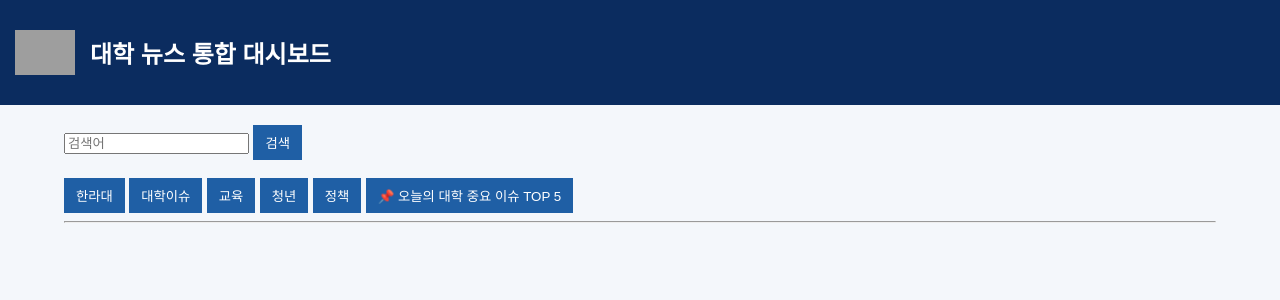
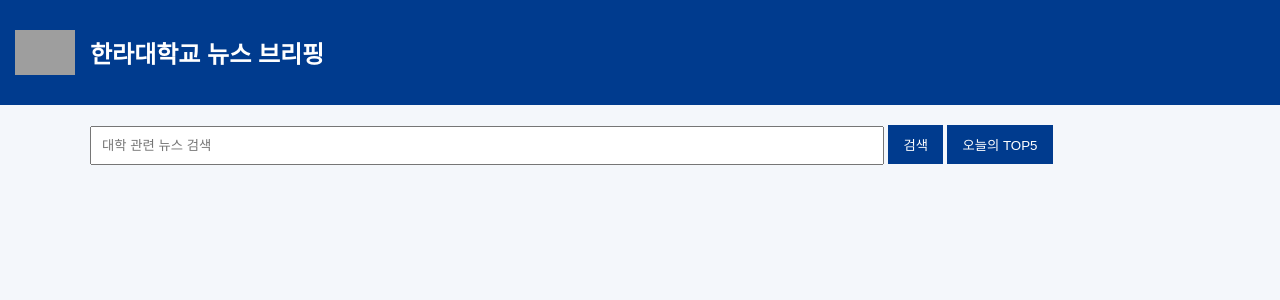
Before and after one commit to wnswns350212-cmyk/-, a Flask app: template templates/index.html in a window 1280 px wide. Shown: the top 300 px of the page. Run offline with Flask 3, Linux system fonts and the light colour scheme; the template is opened without the code that fills it, so the values that code supplies are empty; grey boxes are pictures that could not be loaded.

Commit message:
Update index.html

```diff
--- a/templates/index.html
+++ b/templates/index.html
@@ -1,72 +1,102 @@
-<!doctype html>
+<!DOCTYPE html>
 <html lang="ko">
 <head>
-<meta charset="utf-8">
-<title>대학교 뉴스 대시보드</title>
+    <meta charset="UTF-8">
+    <title>한라대학교 뉴스 브리핑</title>
+    <meta name="viewport" content="width=device-width, initial-scale=1">
     <style>
-body { font-family: Arial; background:#f4f7fb; margin:0; }
+        body { margin:0; font-family: Arial, sans-serif; background:#f4f7fb; }
         header {
-  background:#0b2c5f; color:white; padding:15px;
-  display:flex; align-items:center;
+            background:#003b8e;
+            color:white;
+            padding:15px;
+            display:flex;
+            align-items:center;
+            gap:15px;
         }
-header img { height:45px; margin-right:15px; }
-.container { width:90%; margin:20px auto; }
-.article {
-  background:white; padding:15px; margin-bottom:10px;
-  border-radius:8px;
+        header img { height:45px; }
+        .container { padding:20px; max-width:1100px; margin:auto; }
+        .search-box input {
+            padding:10px;
+            width:70%;
         }
-.category { color:#1f5fa5; font-weight:bold; }
-.summary { font-size:14px; color:#333; margin-top:8px; }
-button { padding:8px 12px; background:#1f5fa5; color:white; border:none; }
+        .search-box button {
+            padding:10px 15px;
+            background:#003b8e;
+            color:white;
+            border:none;
+        }
+        .categories button {
+            margin:5px;
+            padding:8px 12px;
+            border:none;
+            background:#e3e9f2;
+            cursor:pointer;
+        }
+        .news-card {
+            background:white;
+            padding:15px;
+            margin-top:15px;
+            border-radius:6px;
+        }
+        .summary { color:#444; margin-top:8px; }
+        .top5 {
+            background:#eef3fb;
+            padding:15px;
+            margin-top:20px;
+            border-radius:6px;
+        }
+        a { color:#003b8e; text-decoration:none; }
     </style>
 </head>
+<body>
 
-<body>
 <header>
-  <img src="https://upload.wikimedia.org/wikipedia/commons/7/77/Halla_University_logo.png">
-  <h2>대학 뉴스 통합 대시보드</h2>
+    <img src="https://www.halla.ac.kr/sites/halla/images/common/logo.png">
+    <h2>한라대학교 뉴스 브리핑</h2>
 </header>
 
 <div class="container">
 
-<form method="get">
-  <input name="query" placeholder="검색어">
+    <!-- 검색 -->
+    <form method="get" class="search-box">
+        <input name="query" value="{{ query }}" placeholder="대학 관련 뉴스 검색">
         <button type="submit">검색</button>
+        <button type="submit" name="top5" value="1">오늘의 TOP5</button>
     </form>
 
-<br>
+    <!-- 카테고리 -->
+    <div class="categories">
+        {% for c in categories %}
+        <a href="/?category={{ c }}"><button>{{ c }}</button></a>
+        {% endfor %}
+    </div>
 
-{% for cat in ["한라대","대학이슈","교육","청년","정책"] %}
-<a href="/?category={{cat}}"><button>{{cat}}</button></a>
+    <!-- TOP5 -->
+    {% if top5 %}
+    <div class="top5">
+        <h3>📌 오늘의 대학 중요 뉴스 TOP5</h3>
+        {% for n in top5 %}
+        <div class="news-card">
+            <strong>{{ n.title }}</strong>
+            <div>{{ n.published_str }}</div>
+            <div class="summary">{{ n.summary }}</div>
+            <a href="{{ n.link }}" target="_blank">원문 보기</a>
+        </div>
         {% endfor %}
+    </div>
+    {% endif %}
 
-<button onclick="loadTop5()">📌 오늘의 대학 중요 이슈 TOP 5</button>
-
-<hr>
-
-<div id="top5"></div>
-
-{% for a in articles %}
-<div class="article">
-  <div class="category">[{{a.category}}] {{a.source}} | {{a.date}}</div>
-  <b>{{a.title}}</b>
-  <div class="summary">AI 요약: {{a.summary}}</div>
-  <a href="{{a.link}}" target="_blank">원문 보기</a>
+    <!-- 기사 목록 -->
+    {% for n in articles %}
+    <div class="news-card">
+        <strong>{{ n.title }}</strong>
+        <div>{{ n.published_str }}</div>
+        <div class="summary">{{ n.summary }}</div>
+        <a href="{{ n.link }}" target="_blank">원문 보기</a>
     </div>
     {% endfor %}
 
 </div>
-
-<script>
-function loadTop5() {
-  fetch("/top5")
-    .then(res => res.json())
-    .then(data => {
-      document.getElementById("top5").innerHTML =
-        "<h3>오늘의 TOP 5</h3><pre>"+data.result+"</pre>";
-    });
-}
-</script>
-
 </body>
 </html>
```
Lines whose indentation alone changed are shown as unchanged.
